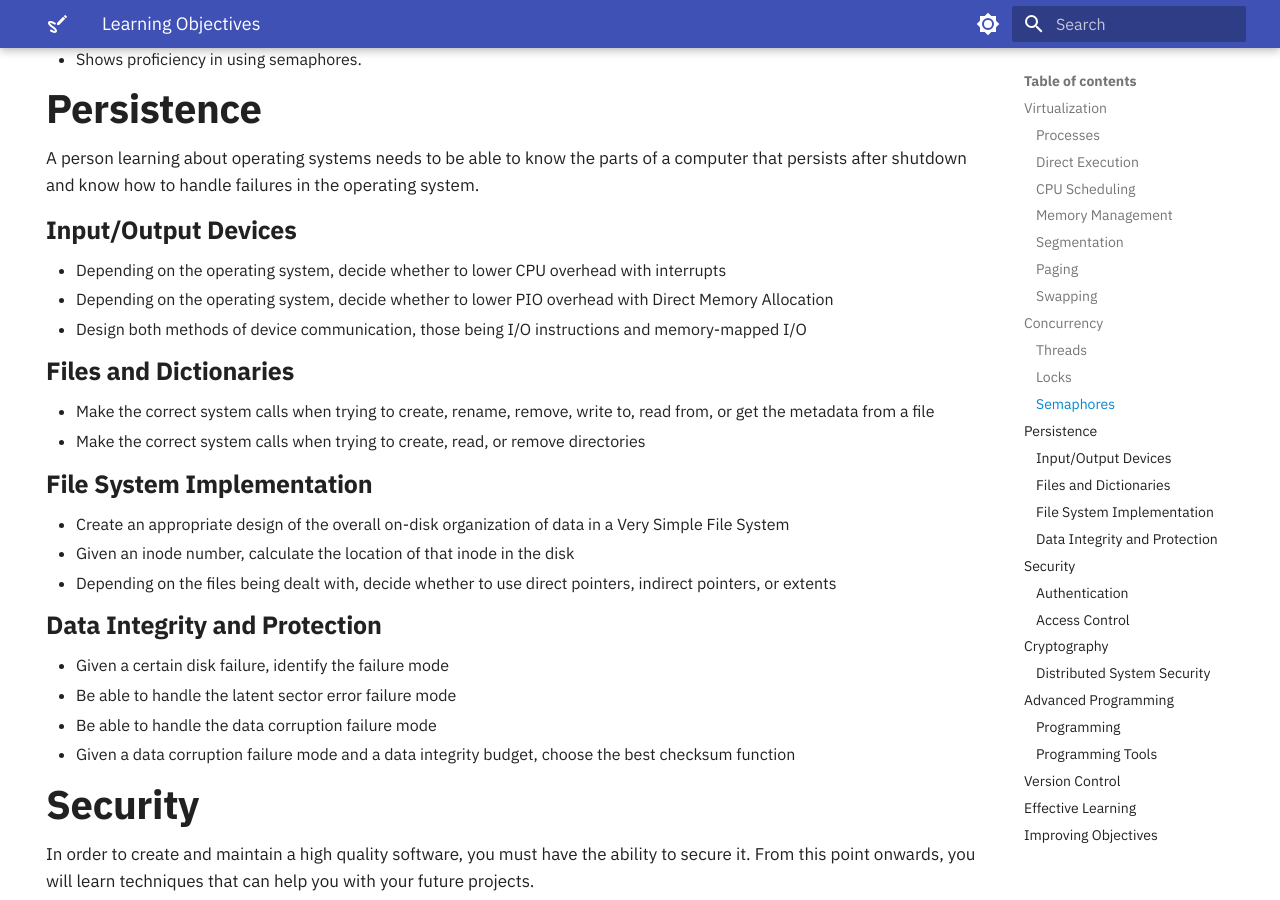
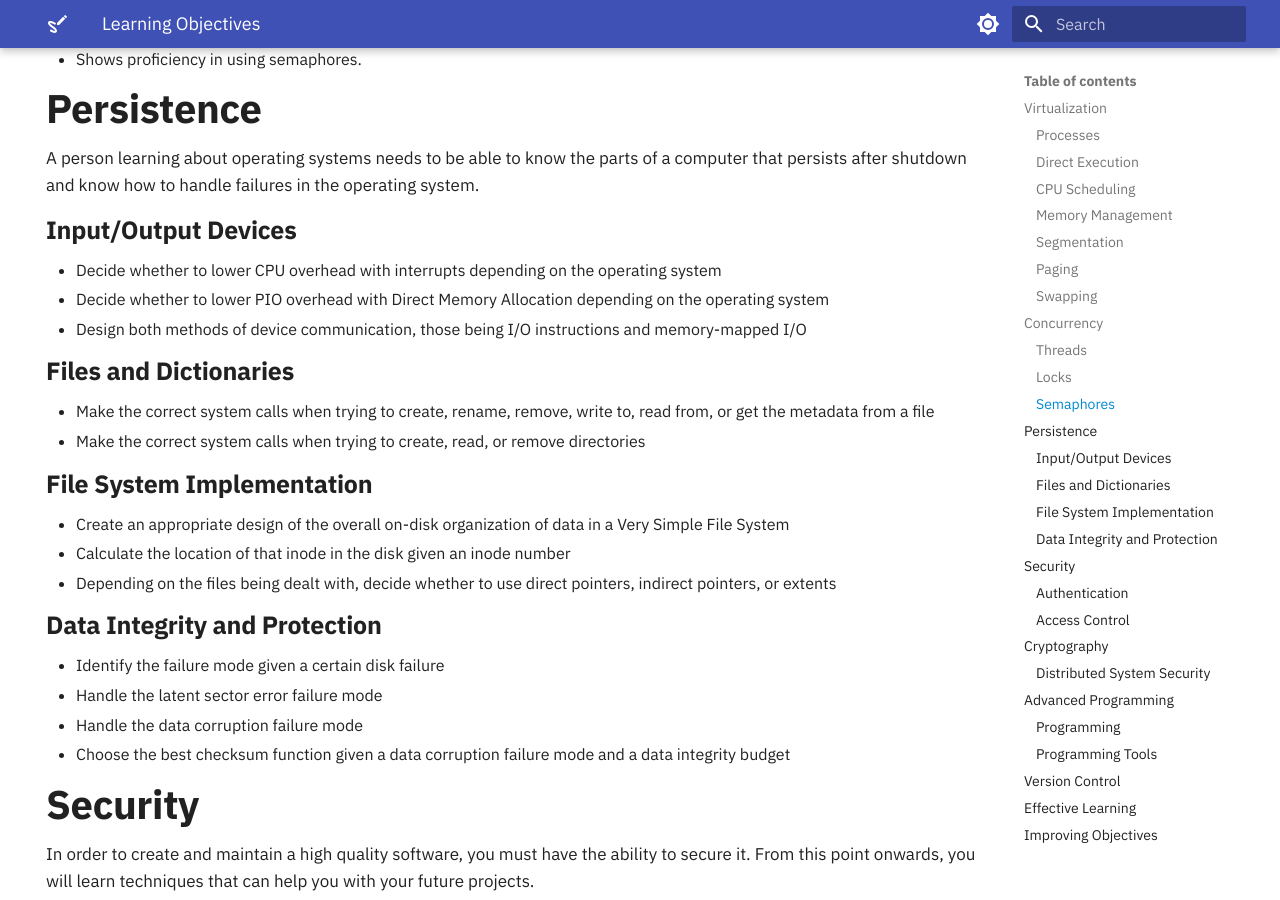
Before and after one commit to OS-Sketch/www.os-sketch.com, an MkDocs documentation site: the page built from docs/operating-systems/learning-objectives.md, in a window 1280 px wide and 900 px high, scrolled down 2038 px. Built offline with MkDocs 1.6.1 and Material for MkDocs 9.7.7, drawn with Linux system fonts in a browser that asks for light colours.

Commit message:
fix: Make first words actions in the persistence section

```diff
--- a/docs/operating-systems/learning-objectives.md
+++ b/docs/operating-systems/learning-objectives.md
@@ -105,8 +105,8 @@ A person learning about operating systems needs to be able to know the parts of
 
 ### Input/Output Devices
 
-- Depending on the operating system, decide whether to lower CPU overhead with interrupts
-- Depending on the operating system, decide whether to lower PIO overhead with Direct Memory Allocation
+- Decide whether to lower CPU overhead with interrupts depending on the operating system
+- Decide whether to lower PIO overhead with Direct Memory Allocation depending on the operating system
 - Design both methods of device communication, those being I/O instructions and memory-mapped I/O
 
 ### Files and Dictionaries
@@ -117,15 +117,15 @@ A person learning about operating systems needs to be able to know the parts of
 ### File System Implementation
 
 - Create an appropriate design of the overall on-disk organization of data in a Very Simple File System
-- Given an inode number, calculate the location of that inode in the disk
+- Calculate the location of that inode in the disk given an inode number
 - Depending on the files being dealt with, decide whether to use direct pointers, indirect pointers, or extents
 
 ### Data Integrity and Protection
 
-- Given a certain disk failure, identify the failure mode
-- Be able to handle the latent sector error failure mode
-- Be able to handle the data corruption failure mode
-- Given a data corruption failure mode and a data integrity budget, choose the best checksum function
+- Identify the failure mode given a certain disk failure
+- Handle the latent sector error failure mode
+- Handle the data corruption failure mode
+- Choose the best checksum function given a data corruption failure mode and a data integrity budget
 
 ## Security
 
```
